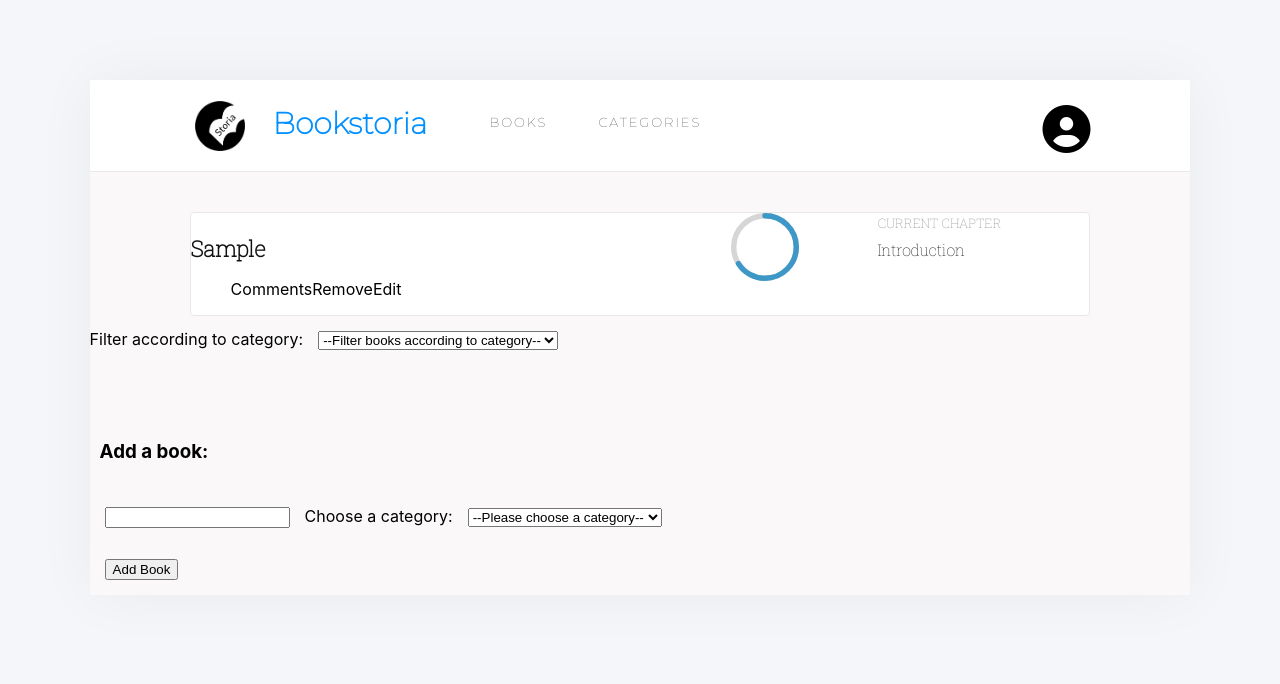
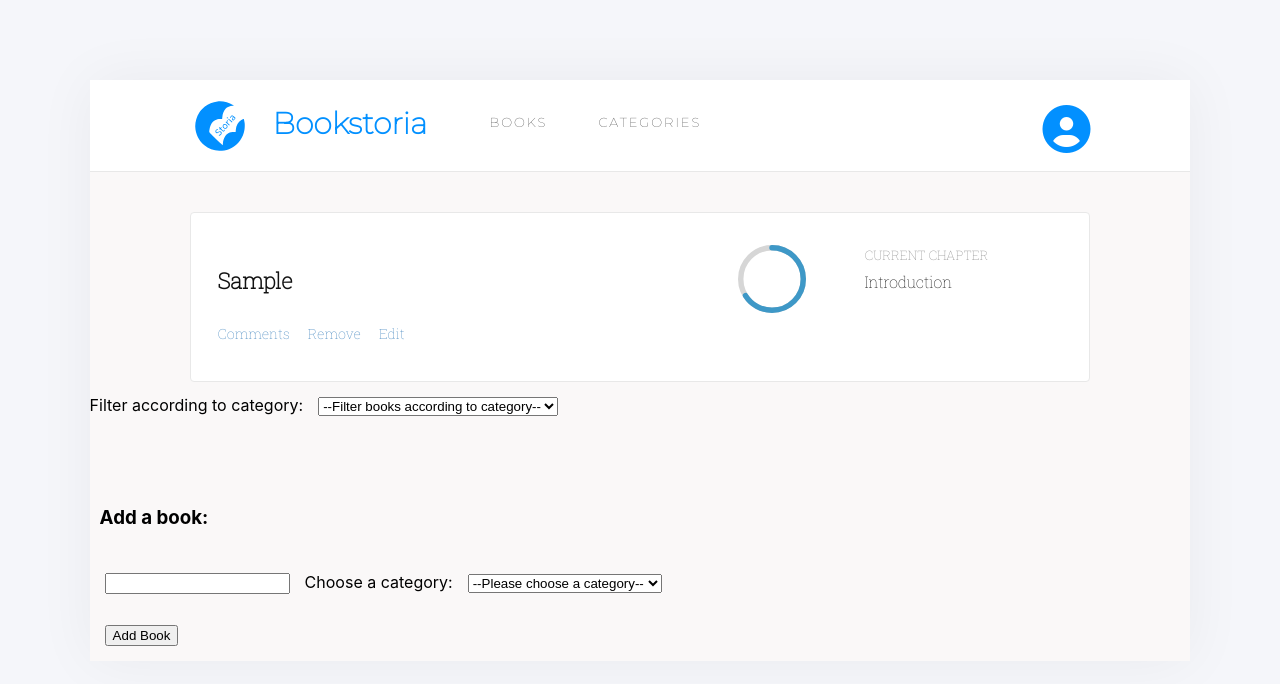
Before and after one commit to Bluette1/bookstore, a React (Create React App) app: page / in a window 1280 px wide. Both pictures are taken after typing "Sample" into the empty fields and a click on the button "Add Book". Shown: the top 684 px of the page. Built offline with nearby package versions, Linux system fonts and the light colour scheme.

Commit message:
Change logo color, add more styling

```diff
--- a/src/App.css
+++ b/src/App.css
@@ -56,6 +56,7 @@ ul {
 
 .fa-user-circle {
   padding-top: 25px;
+  color: #0290ff;
 }
 
 .content {
@@ -64,19 +65,8 @@ ul {
 }
 
 .book-row {
-  /* width: 1200px; */
-
-  /* height: 170px; */
-
-  /* margin-top: 40px; */
-
-  /* width: 100%; */
-
-  /* padding-top: 40px; */
-
-  /* margin: 0 1px 15px 0; */
-
-  /* padding: 32px 119px 26px 27px; */
+  height: 170px;
+  padding: 32px 119px 26px 27px;
   margin-top: 40px;
   display: flex;
   justify-content: space-between;
@@ -157,3 +147,32 @@ ul {
 .progressBar {
   width: 68px;
 }
+
+.comments-section {
+  width: 73px;
+  height: 19px;
+  margin-left: -2.5rem;
+  font-family: 'Roboto Slab', serif;
+  font-size: 14px;
+  font-weight: 300;
+  font-stretch: normal;
+  font-style: normal;
+  line-height: normal;
+  letter-spacing: normal;
+  color: #4386bf;
+}
+.comments-section li {
+  margin-right: 3px;
+  margin-top: 15px;
+  margin-bottom: 15px;
+  padding-right: 12px;
+  cursor: pointer;
+}
+
+.comments-section li:not(:last-child) {
+  border-right: solid 1px #e8e8e8;
+}
+
+.comments-section li:not(:first-child) {
+  margin-left: 2px;
+}
--- a/src/App.js
+++ b/src/App.js
@@ -2,7 +2,7 @@ import './App.css';
 import React from 'react';
 import BooksForm from './containers/BooksForm';
 import BooksList from './containers/BooksList';
-import logo from './logo.png';
+import logo from './logo.svg';
 
 export default function App() {
   return (
--- a/src/components/Book.js
+++ b/src/components/Book.js
@@ -9,25 +9,11 @@ const Book = ({ book, handleRemoveBook }) => {
   const { title, category } = book;
   const value = 0.66;
   return (
-    // <tr>
-    //   <td>{id}</td>
-    //   <td>{title}</td>
-    //   <td>{category}</td>
-    //   <td>
-    //     <button
-    //       type="button"
-    //       className="submit-delete"
-    //       onClick={() => handleRemoveBook(book)}
-    //     >
-    //       Remove Book
-    //     </button>
-    //   </td>
-    // </tr>
     <div className="book-row">
-      <div>
+      <div className="title-category">
         <p className="category">{category}</p>
         <h4 className="title">{title}</h4>
-        <ul className="update">
+        <ul className="comments-section">
           <li>Comments</li>
           <li aria="hidden" role="presentation" onClick={() => handleRemoveBook(book)}>Remove</li>
           <li>Edit</li>
```
Also changed, not shown: src/containers/BooksList.js (+0 -11 lines), src/logo.svg (added), 1 other file (tests, documents, lock files or other folders).
